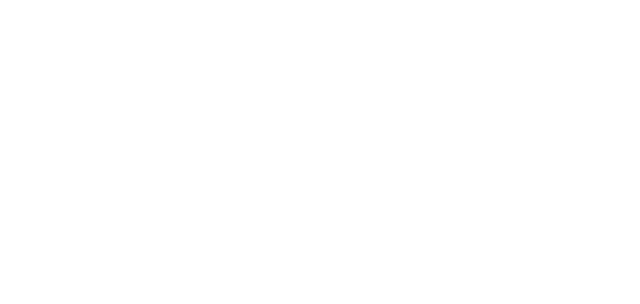
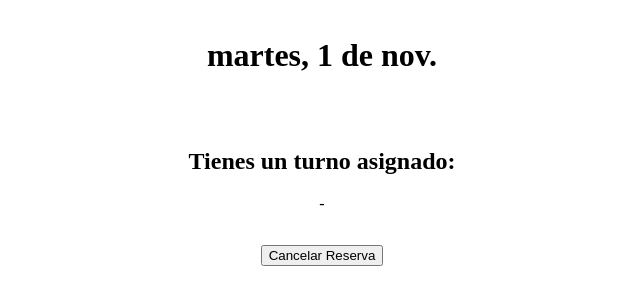
Before and after one commit to cristiandavidchacon/GYM-UP, a React (Vite) app: page /administrar-reservas/1 in a window 1280 px wide. Before the commit this address had no page. Shown: the top 304 px of the page, without its empty margins (318-958 px from the left). Built offline with nearby package versions, Linux system fonts and the light colour scheme; no server answers; the database is empty.

Commit message:
user view loads data from firebase. user gets a turn. user can cancel a turn

```diff
--- a/src/App.jsx
+++ b/src/App.jsx
@@ -5,7 +5,10 @@
   return (
     <BrowserRouter>
       <Routes>
-        <Route path="/administrar-reservas" element={<UserViewWrapper />} />
+        <Route
+          path="/administrar-reservas/:userid"
+          element={<UserViewWrapper />}
+        />
       </Routes>
     </BrowserRouter>
   );
--- a/src/Components/Atom/Schedule/index.jsx
+++ b/src/Components/Atom/Schedule/index.jsx
@@ -1,9 +1,36 @@
 import { Button } from "antd";
+import { updateDoc, doc } from "firebase/firestore";
+import db from "../../../Config/firebase";
 
-const Schedule = ({ data }) => {
+const Schedule = ({ userId, data }) => {
+  const updateTurns = () => {
+    const newCapacity = data.capacity - 1;
+
+    const turnRef = doc(db, "turns", data.id);
+    updateDoc(turnRef, {
+      capacity: newCapacity,
+    });
+  };
+
+  const updateUser = () => {
+    const userRef = doc(db, "users", userId);
+    updateDoc(userRef, {
+      turn: data.time,
+    });
+  };
+
+  const handleClick = () => {
+    updateTurns();
+    updateUser();
+  };
+
   const message = `${data.time} ${data.capacity} Lugares disponibles`;
 
-  return <Button type="primary">{message}</Button>;
+  return (
+    <Button onClick={handleClick} type="primary">
+      {message}
+    </Button>
+  );
 };
 
 export default Schedule;
--- a/src/Components/Atom/ScheduleList/index.jsx
+++ b/src/Components/Atom/ScheduleList/index.jsx
@@ -1,18 +1,11 @@
 import Schedule from "../Schedule";
 import "./style.css";
 
-const ScheduleList = ({ schedules }) => {
-  for (let i = 0; i < schedules.length; i++) {
-    const schedule = schedules[i];
-
-    const newSchedule = { ...schedule, id: i };
-    schedules[i] = newSchedule;
-  }
-
+const ScheduleList = ({ userId, schedules }) => {
   const schedulesList = schedules.map((currentSchedule) => {
     return (
-      <div key={currentSchedule.id} className="schedule-item">
-        <Schedule data={currentSchedule} />
+      <div key={currentSchedule.turnId} className="schedule-item">
+        <Schedule userId={userId} data={currentSchedule} />
       </div>
     );
   });
--- a/src/Pages/UserView/index.jsx
+++ b/src/Pages/UserView/index.jsx
@@ -1,23 +1,62 @@
 import { Button } from "antd";
 import moment from "moment/moment";
+import "moment/locale/es";
 import ScheduleList from "../../Components/Atom/ScheduleList";
+import { updateDoc, doc } from "firebase/firestore";
+import db from "../../Config/firebase";
 import "./style.css";
 
-const UserView = ({ data }) => {
-  const currentDay = moment().format("dddd");
+const UserView = ({ user, data }) => {
+  const currentDay = moment().locale("es").format("dddd, D [de] MMM");
 
-  if (data.length > 0) {
+  const updateTurns = () => {
+    const oldTurn = data.filter((turn) => turn.time === user.turn)[0];
+    const newCapacity = oldTurn.capacity + 1;
+
+    const turnRef = doc(db, "turns", oldTurn.id);
+    updateDoc(turnRef, {
+      capacity: newCapacity,
+    });
+  };
+
+  const updateUser = () => {
+    const userRef = doc(db, "users", user.id);
+    updateDoc(userRef, {
+      turn: "",
+    });
+  };
+
+  const handleClick = () => {
+    updateTurns();
+    updateUser();
+  };
+
+  if (user) {
+    if (user.turn !== "") {
       return (
         <div className="user-view-container">
-        <div className="user-view-item">{currentDay ?? "-"}</div>
+          <h1 className="user-view-item">{currentDay ?? "-"}</h1>
           <div className="user-view-item">
-          <ScheduleList schedules={data} />
+            <h2>Tienes un turno asignado:</h2>
+            <p>{user.turn ?? "-"}</p>
           </div>
           <div className="user-view-cancel">
-          <Button type={"danger"}>Cancelar Reserva</Button>
+            <Button onClick={handleClick} type={"danger"}>
+              Cancelar Reserva
+            </Button>
           </div>
         </div>
       );
+    } else {
+      return (
+        <div className="user-view-container">
+          <h1 className="user-view-item">{currentDay ?? "-"}</h1>
+          <div className="user-view-item">
+            <ScheduleList userId={user.id} schedules={data} />
+          </div>
+        </div>
+      );
+    }
   } else {
     return (
       <div className="loading">
--- a/src/Pages/UserView/style.css
+++ b/src/Pages/UserView/style.css
@@ -11,6 +11,7 @@
 
 .user-view-cancel{
     padding-top: 2rem 1rem 1rem 1rem;
+    text-align: center;
 }
 
 
--- a/src/Pages/UserView/wrapper.jsx
+++ b/src/Pages/UserView/wrapper.jsx
@@ -1,28 +1,71 @@
-import { collection, onSnapshot } from "firebase/firestore";
+import {
+  collection,
+  onSnapshot,
+  query,
+  orderBy,
+  where,
+} from "firebase/firestore";
 import { useEffect, useState } from "react";
+import { useParams } from "react-router-dom";
 import UserView from ".";
 import db from "../../Config/firebase";
 
 const UserViewWrapper = () => {
-  const collectionRef = collection(db, "turns");
+  const [turns, setTurns] = useState([]);
+  const [loggedUser, setLoggedUser] = useState({});
+  const userId = useParams("userid")?.userid;
 
-  const [turns, setTurns] = useState([]);
+  const usersRef = collection(db, "users");
+  const userQuery = query(usersRef, where("userId", "==", userId));
 
+  const turnsRef = collection(db, "turns");
+  const turnQuery = query(turnsRef, orderBy("turnId"));
+
+  /**
+   * Get info of logged user
+   */
   useEffect(() => {
-    const sub = onSnapshot(collectionRef, (querySnapshot) => {
+    const subUser = onSnapshot(userQuery, (querySnapshot) => {
+      querySnapshot.forEach((doc) => {
+        const temData = doc.data();
+        const data = {
+          ...temData,
+          id: doc.id,
+        };
+        setLoggedUser(data);
+      });
+    });
+
+    return () => {
+      subUser();
+    };
+  }, []);
+
+  /**
+   * Subscribe to all the turns
+   */
+  useEffect(() => {
+    const subTurns = onSnapshot(turnQuery, (querySnapshot) => {
       const items = [];
       querySnapshot.forEach((doc) => {
-        items.push(doc.data());
+        const tempData = doc.data();
+        const data = {
+          ...tempData,
+          id: doc.id,
+        };
+        if (data.capacity > 0) {
+          items.push(data);
+        }
       });
       setTurns(items);
     });
 
     return () => {
-      sub();
+      subTurns();
     };
   }, []);
 
-  return <UserView data={turns} />;
+  return <UserView user={loggedUser} data={turns} />;
 };
 
 export default UserViewWrapper;
```
Lines whose indentation alone changed are shown as unchanged.
